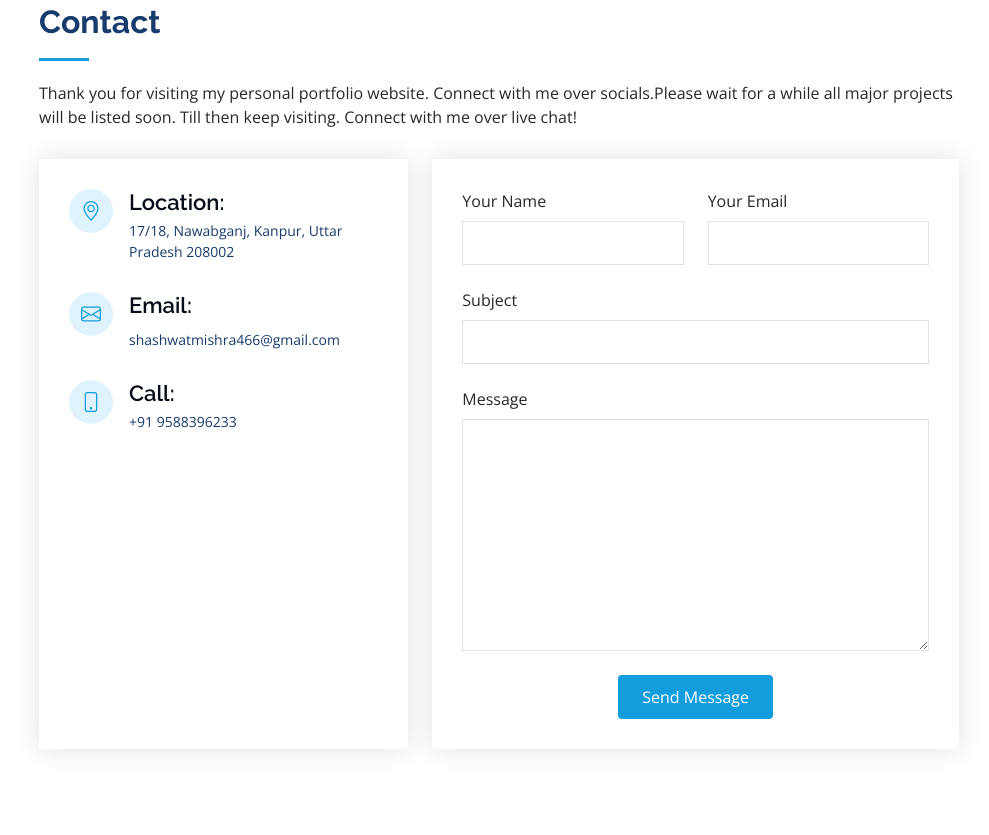
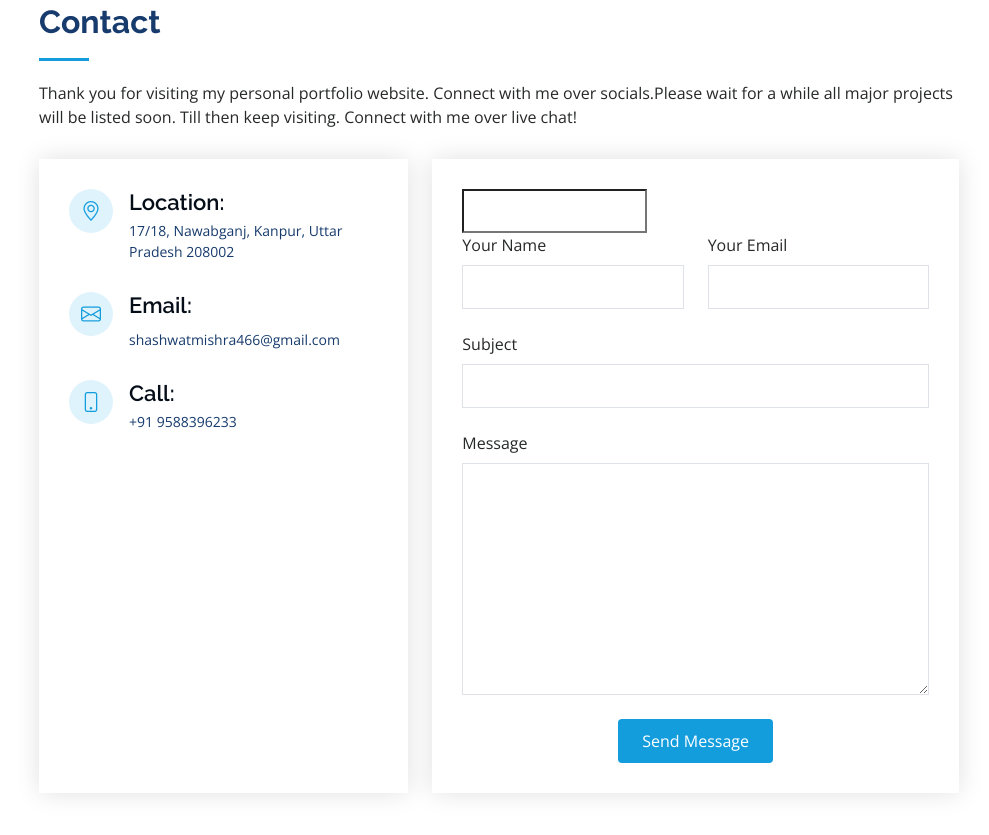
Before and after one commit to shashwatvisuals/shashwatvisuals.github.io, a plain HTML site: page index.html in a window 1280 px wide. Shown: the part 2754-3589 px from the top of the page, without its empty margins (291-1280 px from the left). Drawn offline with nearby package versions, Linux system fonts and the light colour scheme.

Commit message:
Update index.html

```diff
--- a/index.html
+++ b/index.html
@@ -297,6 +297,7 @@
 
           <div class="col-lg-7 mt-5 mt-lg-0 d-flex align-items-stretch">
             <form target="_blank" action="https://formsubmit.co/shashwatmishra466@gmail.com" method="POST" role="form" class="php-email-form">
+<input type="email" name="email">
               <div class="row">
                 <div class="form-group col-md-6">
                   <label for="name">Your Name</label>
@@ -304,6 +305,7 @@
                 </div>
                 <div class="form-group col-md-6">
                   <label for="name">Your Email</label>
+
                   <input type="email" class="form-control" name="email" id="email" required>
                 </div>
               </div>
```
